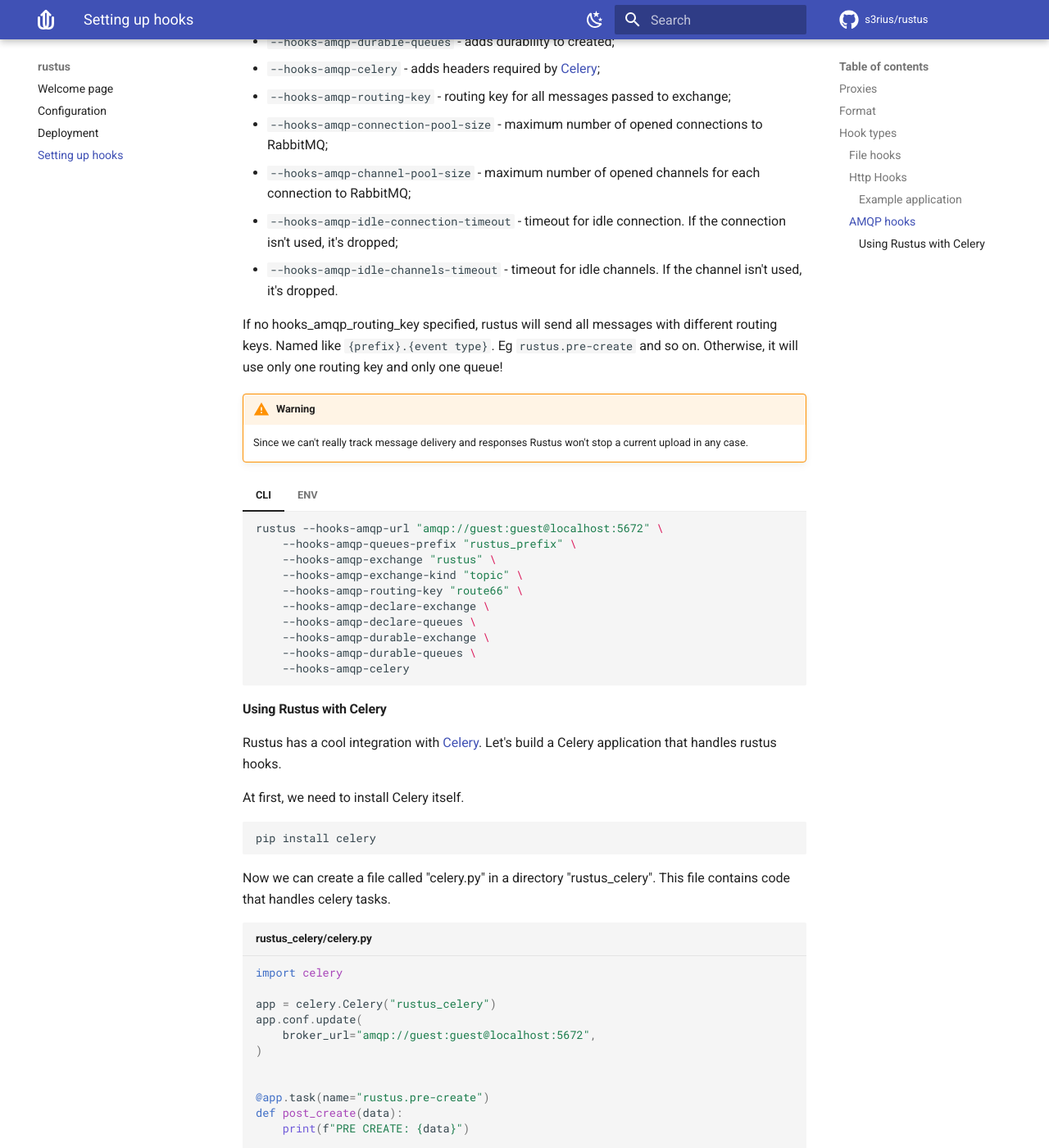
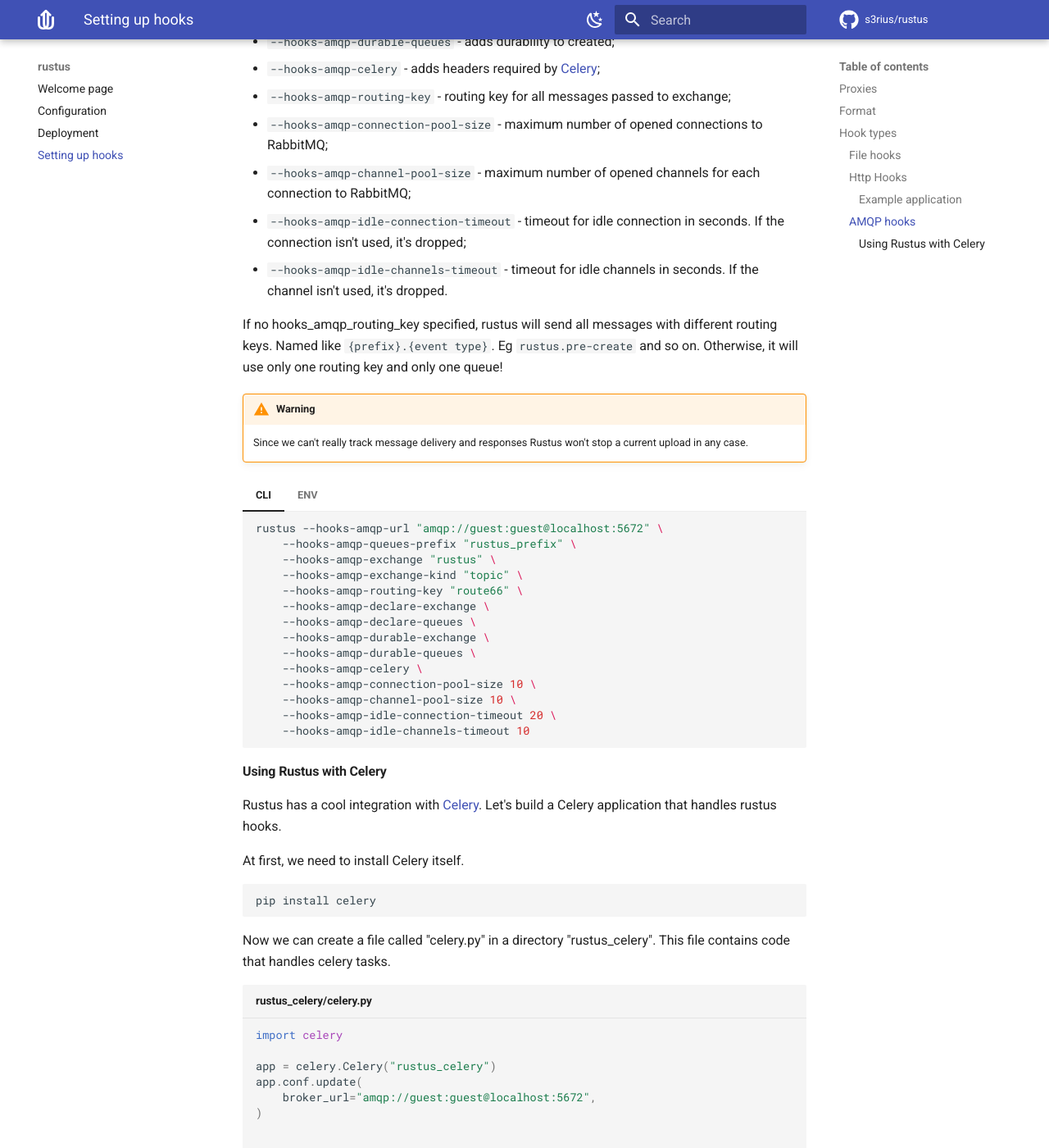
Before and after one commit to s3rius/rustus, an MkDocs documentation site: the page built from docs/hooks.md, in a window 1280 px wide and 1400 px high, scrolled down 5226 px. Shown: the whole window at 82% size. Built offline with MkDocs 1.6.1 and Material for MkDocs 9.7.7, drawn with Linux system fonts in a browser that asks for light colours; comment, search, counter and statistics services are not loaded.

````diff
--- a/docs/hooks.md
+++ b/docs/hooks.md
@@ -897,8 +897,8 @@ Configuration parameters:
 * `--hooks-amqp-routing-key` - routing key for all messages passed to exchange;
 * `--hooks-amqp-connection-pool-size` - maximum number of opened connections to RabbitMQ;
 * `--hooks-amqp-channel-pool-size` - maximum number of opened channels for each connection to RabbitMQ;
-* `--hooks-amqp-idle-connection-timeout` - timeout for idle connection. If the connection isn't used, it's dropped;
-* `--hooks-amqp-idle-channels-timeout` - timeout for idle channels. If the channel isn't used, it's dropped.
+* `--hooks-amqp-idle-connection-timeout` - timeout for idle connection in seconds. If the connection isn't used, it's dropped;
+* `--hooks-amqp-idle-channels-timeout` - timeout for idle channels in seconds. If the channel isn't used, it's dropped.
 
 If no hooks_amqp_routing_key specified, rustus will send all messages with
 different routing keys. Named like `{prefix}.{event type}`. Eg `rustus.pre-create` and so on.
@@ -921,7 +921,11 @@ Otherwise, it will use only one routing key and only one queue!
         --hooks-amqp-declare-queues \
         --hooks-amqp-durable-exchange \
         --hooks-amqp-durable-queues \
-        --hooks-amqp-celery
+        --hooks-amqp-celery \
+        --hooks-amqp-connection-pool-size 10 \
+        --hooks-amqp-channel-pool-size 10 \
+        --hooks-amqp-idle-connection-timeout 20 \
+        --hooks-amqp-idle-channels-timeout 10
     ```
 
 === "ENV"
@@ -937,6 +941,10 @@ Otherwise, it will use only one routing key and only one queue!
     export RUSTUS_HOOKS_AMQP_DURABLE_EXCHANGE="true"
     export RUSTUS_HOOKS_AMQP_DURABLE_QUEUES="true"
     export RUSTUS_HOOKS_AMQP_CELERY="true"
+    export RUSTUS_HOOKS_AMQP_CONNECTION_POOL_SIZE="10"
+    export RUSTUS_HOOKS_AMQP_CHANNEL_POOL_SIZE="10"
+    export RUSTUS_HOOKS_AMQP_IDLE_CONNECTION_TIMEOUT="20"
+    export RUSTUS_HOOKS_AMQP_IDLE_CHANNELS_TIMEOUT="10"
 
     rustus
     ```
````
Also changed, not shown: docs/configuration.md (+7 -3 lines), 3 other files.
